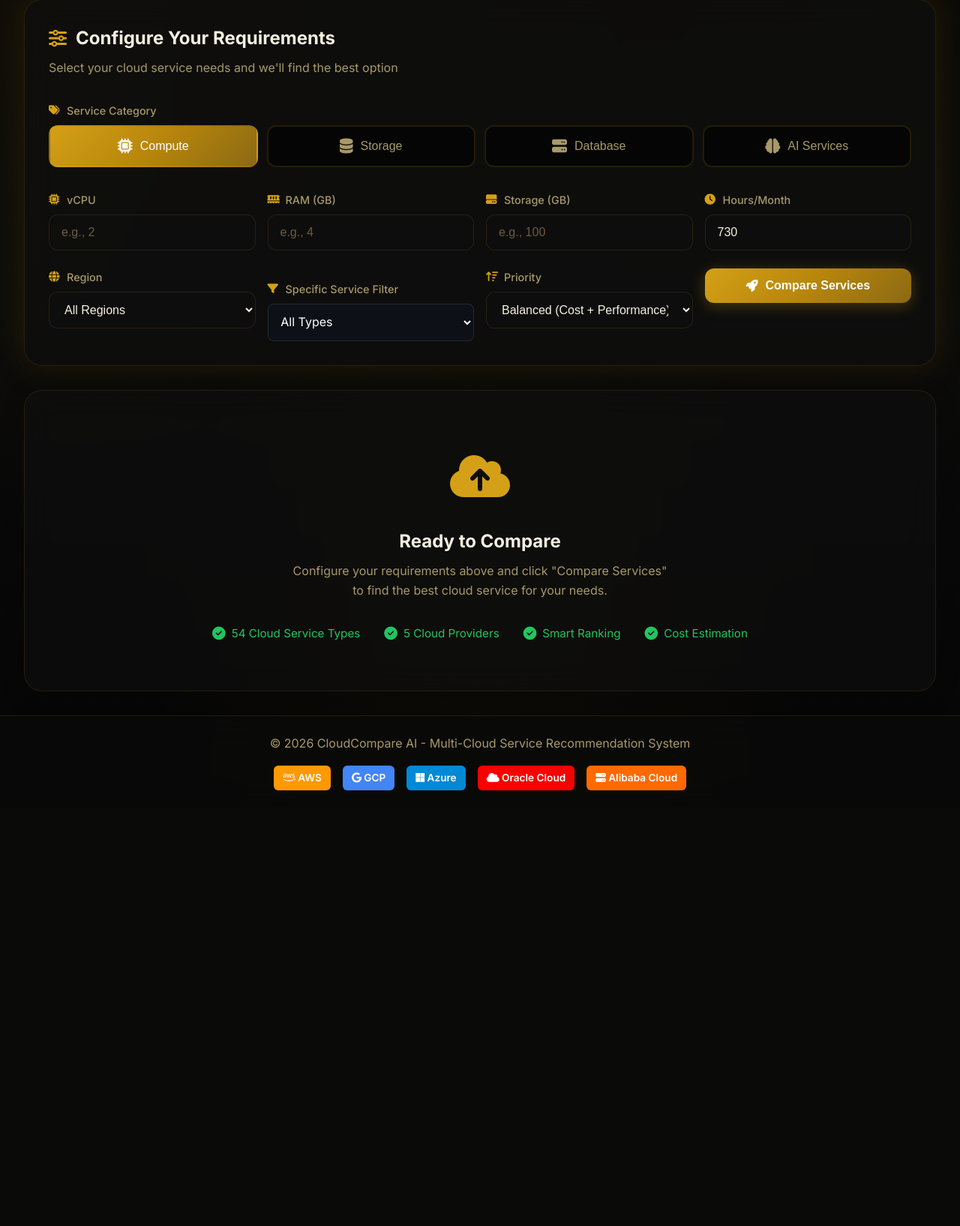
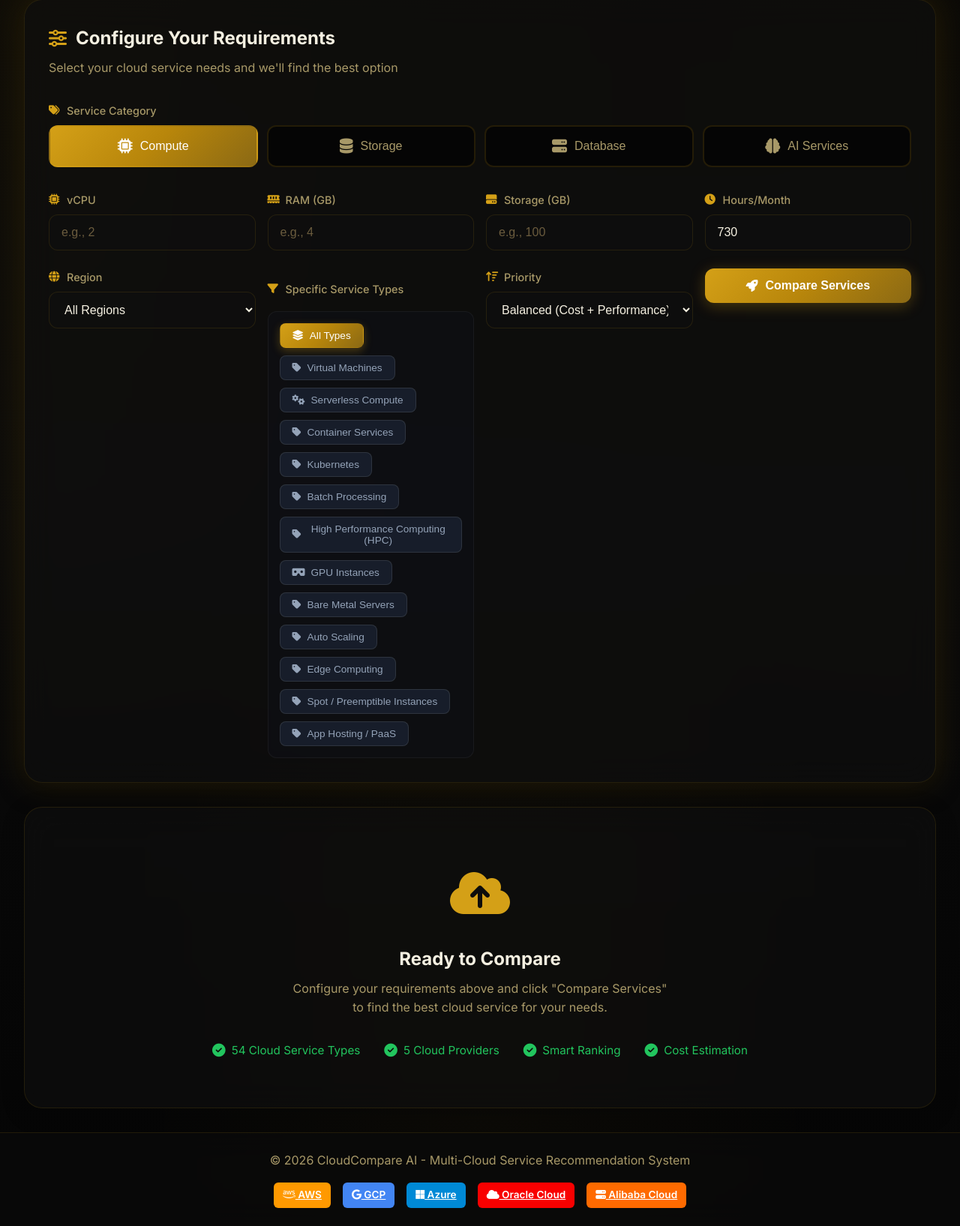
Before and after one commit to yathamsridharreddy/Cloud-Compare-ai_main, a Spring Boot app: page / in a window 1280 px wide. Shown: the part 246-1881 px from the top of the page at 75% size. Before the commit the page ends 1300 px from the top, so only its background shows below. Run offline with Spring Boot 4, Linux system fonts and the light colour scheme; some of the project's set-up classes (security, data sources, template engines, error pages and the like) are left out, and stand-ins take their place.

Commit message:
feat: implement interactive service types and provider filtering for over-excellence UX

```diff
--- a/src/main/resources/static/index.html
+++ b/src/main/resources/static/index.html
@@ -123,11 +123,11 @@
                                 </select>
                             </div>
                             <div class="input-group full-width" style="margin-top: 1rem;">
-                                <label><i class="fas fa-filter"></i> Specific Service Filter</label>
-                                <select id="serviceTypeSelect"
-                                    style="width: 100%; padding: 0.8rem; background: rgba(15, 23, 42, 0.4); border: 1px solid rgba(255, 255, 255, 0.1); border-radius: 8px; color: white; font-family: 'Inter', sans-serif;">
-                                    <option value="all">All Types</option>
-                                </select>
+                                <label><i class="fas fa-filter"></i> Specific Service Types</label>
+                                <div id="serviceTypeGrid" class="service-type-grid">
+                                    <!-- Dynamically filled with buttons -->
+                                </div>
+                                <input type="hidden" id="serviceTypeSelect" value="all">
                             </div>
                             <div class="input-group">
                                 <label><i class="fas fa-sort-amount-up"></i> Priority</label>
@@ -148,6 +148,17 @@
 
                 <!-- Results Section -->
                 <section class="results-section" id="resultsSection" style="display: none;">
+                    <div class="provider-filter-bar" id="providerFilterBar">
+                        <span class="filter-label"><i class="fas fa-filter"></i> Filter by Provider:</span>
+                        <div class="provider-filter-chips">
+                            <button class="provider-chip active" data-provider="all">All Providers</button>
+                            <button class="provider-chip" data-provider="AWS"><i class="fab fa-aws"></i> AWS</button>
+                            <button class="provider-chip" data-provider="GCP"><i class="fab fa-google"></i> GCP</button>
+                            <button class="provider-chip" data-provider="Azure"><i class="fab fa-microsoft"></i> Azure</button>
+                            <button class="provider-chip" data-provider="OCI"><i class="fas fa-cloud"></i> OCI</button>
+                            <button class="provider-chip" data-provider="Alibaba"><i class="fas fa-server"></i> Alibaba</button>
+                        </div>
+                    </div>
                     <!-- Top Options by Cloud -->
                     <div class="recommendations-grid" id="recommendationsGrid">
                         <!-- Cards will be injected dynamically here -->
@@ -336,11 +347,11 @@
         <footer class="footer">
             <p>© 2026 CloudCompare AI - Multi-Cloud Service Recommendation System</p>
             <div class="provider-logos">
-                <span class="provider-badge aws"><i class="fab fa-aws"></i> AWS</span>
-                <span class="provider-badge gcp"><i class="fab fa-google"></i> GCP</span>
-                <span class="provider-badge azure"><i class="fab fa-microsoft"></i> Azure</span>
-                <span class="provider-badge oci"><i class="fas fa-cloud"></i> Oracle Cloud</span>
-                <span class="provider-badge alibaba"><i class="fas fa-server"></i> Alibaba Cloud</span>
+                <a href="https://aws.amazon.com/" target="_blank" rel="noopener noreferrer" class="provider-badge aws"><i class="fab fa-aws"></i> AWS</a>
+                <a href="https://cloud.google.com/" target="_blank" rel="noopener noreferrer" class="provider-badge gcp"><i class="fab fa-google"></i> GCP</a>
+                <a href="https://azure.microsoft.com/" target="_blank" rel="noopener noreferrer" class="provider-badge azure"><i class="fab fa-microsoft"></i> Azure</a>
+                <a href="https://www.oracle.com/cloud/" target="_blank" rel="noopener noreferrer" class="provider-badge oci"><i class="fas fa-cloud"></i> Oracle Cloud</a>
+                <a href="https://www.alibabacloud.com/" target="_blank" rel="noopener noreferrer" class="provider-badge alibaba"><i class="fas fa-server"></i> Alibaba Cloud</a>
             </div>
         </footer>
     </div>
--- a/src/main/resources/static/script.js
+++ b/src/main/resources/static/script.js
@@ -269,6 +269,9 @@
 
     // Load service types for default category
     loadServiceTypes(currentCategory);
+
+    // EXCELLENCE: Initialize results filters
+    setupProviderFilters();
 });
 
 // Check auth state
@@ -331,21 +334,56 @@
         if (res.ok) {
             const result = await res.json();
             const types = result.data || [];
-            const select = document.getElementById('serviceTypeSelect');
-            if (!select) return;
-
-            select.innerHTML = '<option value="all">All Types</option>';
+            const grid = document.getElementById('serviceTypeGrid');
+            const hiddenInput = document.getElementById('serviceTypeSelect');
+            if (!grid) return;
+
+            grid.innerHTML = '';
+
+            // Add "All" button
+            const allBtn = document.createElement('button');
+            allBtn.className = 'type-btn active';
+            allBtn.innerHTML = '<i class="fas fa-layer-group"></i> All Types';
+            allBtn.onclick = () => selectType('all', allBtn);
+            grid.appendChild(allBtn);
 
             types.forEach(type => {
-                const option = document.createElement('option');
-                option.value = type.value || type.id;
-                option.textContent = type.label || type.name;
-                select.appendChild(option);
+                const btn = document.createElement('button');
+                btn.className = 'type-btn';
+                const typeLabel = type.label || type.name;
+                const typeValue = type.value || type.id;
+
+                // Simple icon mapping
+                let icon = 'fa-tag';
+                if (typeLabel.toLowerCase().includes('general')) icon = 'fa-microchip';
+                else if (typeLabel.toLowerCase().includes('compute')) icon = 'fa-cogs';
+                else if (typeLabel.toLowerCase().includes('memory')) icon = 'fa-memory';
+                else if (typeLabel.toLowerCase().includes('storage')) icon = 'fa-hdd';
+                else if (typeLabel.toLowerCase().includes('gpu')) icon = 'fa-vr-cardboard';
+
+                btn.innerHTML = `<i class="fas ${icon}"></i> ${typeLabel}`;
+                btn.onclick = () => selectType(typeValue, btn);
+                grid.appendChild(btn);
             });
+
+            // Trigger initial compare if needed or update hidden input
+            hiddenInput.value = 'all';
         }
     } catch (error) {
         console.error('Error loading service types:', error);
     }
+}
+
+function selectType(val, btn) {
+    const hiddenInput = document.getElementById('serviceTypeSelect');
+    hiddenInput.value = val;
+
+    // Update UI active state
+    document.querySelectorAll('.type-btn').forEach(b => b.classList.remove('active'));
+    btn.classList.add('active');
+
+    // EXCELLENCE: Auto-trigger comparison
+    compare();
 }
 
 // Setup category buttons
@@ -360,7 +398,10 @@
             // Update current category
             currentCategory = this.dataset.category;
             // Load specific service types for this category
-            loadServiceTypes(currentCategory);
+            loadServiceTypes(currentCategory).then(() => {
+                // EXCELLENCE: Auto-trigger comparison on category change
+                compare();
+            });
         });
     });
 }
@@ -1312,6 +1353,7 @@
     grid.innerHTML = '';
     stats.forEach(stat => {
         const card = document.createElement('div');
+        card.className = 'provider-stat-card';
         card.style.background = 'rgba(15, 23, 42, 0.6)';
         card.style.border = '1px solid rgba(255, 255, 255, 0.05)';
         card.style.borderRadius = '12px';
@@ -1319,6 +1361,10 @@
         card.style.display = 'flex';
         card.style.flexDirection = 'column';
         card.style.gap = '0.5rem';
+
+        // EXCELLENCE: Make stat cards clickable filters
+        card.title = `Click to filter results for ${stat.platform}`;
+        card.onclick = () => filterByProvider(stat.platform);
 
         card.innerHTML = `
             <div style="display: flex; align-items: center; gap: 0.5rem; margin-bottom: 0.5rem;">
@@ -1341,6 +1387,55 @@
             </div>
         `;
         grid.appendChild(card);
+    });
+}
+
+// EXCELLENCE: Provider Filtering Logic
+function filterByProvider(platform) {
+    console.log("Filtering results for provider:", platform);
+
+    // Update quick-filter chips UI
+    const chips = document.querySelectorAll('.provider-chip');
+    chips.forEach(chip => {
+        if (chip.dataset.provider === platform) chip.classList.add('active');
+        else chip.classList.remove('active');
+    });
+
+    if (!currentServices || currentServices.length === 0) return;
+
+    let filtered = [];
+    if (platform === 'all') {
+        filtered = currentServices;
+    } else {
+        filtered = currentServices.filter(s => s.platform === platform);
+    }
+
+    // Refresh display with filtered data
+    displayRecommendations(filtered);
+    displayTable(filtered);
+
+    // Scroll to results
+    document.getElementById('resultsSection').scrollIntoView({ behavior: 'smooth', block: 'start' });
+}
+
+// EXCELLENCE: Initialize results filters
+function setupProviderFilters() {
+    const chips = document.querySelectorAll('.provider-chip');
+    chips.forEach(chip => {
+        chip.onclick = () => filterByProvider(chip.dataset.provider);
+    });
+
+    // Also hook up footer links to trigger filter (stay in app)
+    const footerBadges = document.querySelectorAll('.footer .provider-badge');
+    footerBadges.forEach(badge => {
+        badge.addEventListener('click', function(e) {
+            const provider = this.textContent.trim().split(' ')[0]; // AWS, GCP, Azure, etc.
+            // If results are visible, filter them
+            if (document.getElementById('resultsSection').style.display !== 'none') {
+                e.preventDefault(); // Don't navigate away if we have results
+                filterByProvider(provider);
+            }
+        });
     });
 }
 
--- a/src/main/resources/static/style.css
+++ b/src/main/resources/static/style.css
@@ -1261,3 +1261,152 @@
     border-bottom-color: #b8860b;
     text-shadow: none;
 }
+
+/* ============================================================
+   SERVICE TYPE GRID & PROVIDER FILTER STYLES
+   ============================================================ */
+.service-type-grid {
+    display: flex;
+    flex-wrap: wrap;
+    gap: 10px;
+    margin-top: 10px;
+    background: rgba(15, 23, 42, 0.2);
+    padding: 15px;
+    border-radius: 12px;
+    border: 1px solid rgba(255, 255, 255, 0.05);
+}
+
+.type-btn {
+    background: rgba(30, 41, 59, 0.6);
+    border: 1px solid rgba(255, 255, 255, 0.1);
+    border-radius: 8px;
+    padding: 8px 16px;
+    color: #94a3b8;
+    font-size: 0.85rem;
+    font-weight: 500;
+    cursor: pointer;
+    transition: all 0.3s cubic-bezier(0.4, 0, 0.2, 1);
+    display: flex;
+    align-items: center;
+    gap: 8px;
+}
+
+.type-btn:hover {
+    background: rgba(59, 130, 246, 0.1);
+    border-color: rgba(59, 130, 246, 0.4);
+    color: white;
+    transform: translateY(-2px);
+}
+
+.type-btn.active {
+    background: var(--gradient);
+    border-color: transparent;
+    color: white;
+    box-shadow: 0 4px 12px rgba(212, 160, 23, 0.3);
+}
+
+/* Provider Filter Bar */
+.provider-filter-bar {
+    background: rgba(15, 23, 42, 0.4);
+    border: 1px solid rgba(255, 255, 255, 0.05);
+    border-radius: 16px;
+    padding: 12px 20px;
+    margin-bottom: 2rem;
+    display: flex;
+    align-items: center;
+    gap: 15px;
+    backdrop-filter: blur(10px);
+}
+
+.filter-label {
+    color: #94a3b8;
+    font-size: 0.9rem;
+    font-weight: 600;
+    white-space: nowrap;
+}
+
+.provider-filter-chips {
+    display: flex;
+    gap: 8px;
+    overflow-x: auto;
+    padding-bottom: 5px;
+    scrollbar-width: none;
+}
+
+.provider-filter-chips::-webkit-scrollbar {
+    display: none;
+}
+
+.provider-chip {
+    background: rgba(30, 41, 59, 0.8);
+    border: 1px solid rgba(255, 255, 255, 0.1);
+    border-radius: 30px;
+    padding: 6px 14px;
+    color: #94a3b8;
+    font-size: 0.85rem;
+    font-weight: 600;
+    cursor: pointer;
+    transition: all 0.2s;
+    display: flex;
+    align-items: center;
+    gap: 6px;
+    white-space: nowrap;
+}
+
+.provider-chip:hover {
+    background: rgba(255, 255, 255, 0.1);
+    color: white;
+}
+
+.provider-chip.active {
+    background: white;
+    color: #0f172a;
+    border-color: white;
+}
+
+/* Clickable Stats Cards */
+#providerStatsGrid .provider-stat-card {
+    cursor: pointer;
+    transition: all 0.3s;
+}
+
+#providerStatsGrid .provider-stat-card:hover {
+    transform: translateY(-5px);
+    border-color: rgba(212, 160, 23, 0.4) !important;
+    background: rgba(212, 160, 23, 0.05) !important;
+    box-shadow: 0 10px 30px rgba(0, 0, 0, 0.3);
+}
+
+/* Light Theme Overrides */
+body.light-theme .service-type-grid {
+    background: rgba(0, 0, 0, 0.03);
+    border-color: rgba(0, 0, 0, 0.05);
+}
+
+body.light-theme .type-btn {
+    background: white;
+    border-color: rgba(184, 134, 11, 0.15);
+    color: #6b5c3e;
+}
+
+body.light-theme .type-btn:hover {
+    background: rgba(184, 134, 11, 0.05);
+    color: #1a1408;
+}
+
+body.light-theme .provider-filter-bar {
+    background: rgba(255, 255, 255, 0.5);
+    border-color: rgba(184, 134, 11, 0.1);
+}
+
+body.light-theme .provider-chip {
+    background: white;
+    border-color: rgba(184, 134, 11, 0.15);
+    color: #6b5c3e;
+}
+
+body.light-theme .provider-chip.active {
+    background: #1a1408;
+    color: white;
+    border-color: #1a1408;
+}
```
